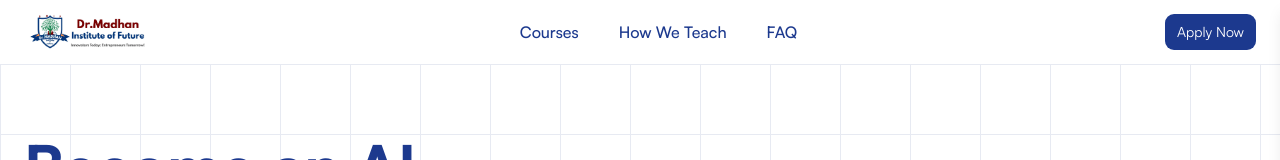
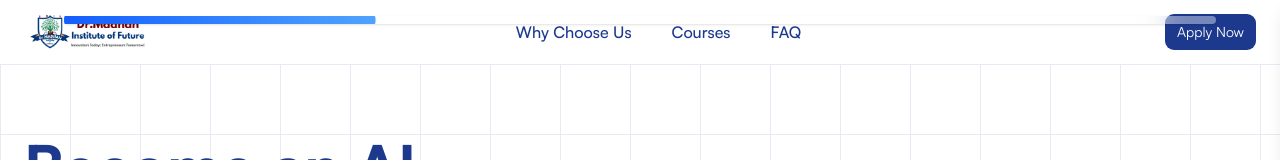
Before and after one commit to Sandy-8-bit/Academy, a React (Vite) app: page / in a window 1280 px wide. Shown: the top 160 px of the page. Built offline with nearby package versions, Linux system fonts and the light colour scheme; grey boxes are pictures that could not be loaded.

Commit message:
updated and new

```diff
--- a/src/Component/Layout/Footer.tsx
+++ b/src/Component/Layout/Footer.tsx
@@ -17,18 +17,18 @@ const Footer: React.FC = () => {
 
         {/* CENTER: Copyright */}
         <div className="text-center text-gray-600 text-sm">
-          © {new Date().getFullYear()} DMIF Academy. All rights reserved.
+          © {new Date().getFullYear()} DMIF-Certification. All rights reserved.
         </div>
 
         {/* RIGHT: Social Icons */}
         <div className="flex items-center gap-4 text-blue-900">
-          <a href="https://instagram.com" target="_blank" rel="noreferrer">
+          <a href="https://www.instagram.com/dr_madhan_institute/" target="_blank" rel="noreferrer">
             <Instagram size={22} className="hover:text-blue-700 transition" />
           </a>
-          <a href="https://linkedin.com" target="_blank" rel="noreferrer">
+          <a href="https://www.linkedin.com/company/drmadhan/posts/?feedView=all" target="_blank" rel="noreferrer">
             <Linkedin size={22} className="hover:text-blue-700 transition" />
           </a>
-          <a href="https://youtube.com" target="_blank" rel="noreferrer">
+          <a href="https://www.youtube.com/@Dr.MadhanInstituteofFuture" target="_blank" rel="noreferrer">
             <Youtube size={22} className="hover:text-blue-700 transition" />
           </a>
         </div>
--- a/src/Component/Layout/Topnav.tsx
+++ b/src/Component/Layout/Topnav.tsx
@@ -21,8 +21,9 @@ const TopNav: React.FC = () => {
 
         {/* Center Links (Desktop Only) */}
         <div className="hidden md:flex items-center gap-10 text-blue-900 font-medium">
+          <a href="#why" className="hover:text-blue-700 transition">Why Choose Us</a>
           <a href="#courses" className="hover:text-blue-700 transition">Courses</a>
-          <a href="#teach" className="hover:text-blue-700 transition">How We Teach</a>
+
           <a href="#faq" className="hover:text-blue-700 transition">FAQ</a>
         </div>
 
@@ -59,12 +60,13 @@ const TopNav: React.FC = () => {
 
         {/* Links */}
         <div className="flex flex-col px-5 py-6 gap-6 text-blue-900 text-lg">
+           <a href="#why" className="hover:text-blue-700" onClick={() => setSidebarOpen(false)}>
+            Why Choose Us
+          </a>
           <a href="#courses" className="hover:text-blue-700" onClick={() => setSidebarOpen(false)}>
             Courses
           </a>
-          <a href="#teach" className="hover:text-blue-700" onClick={() => setSidebarOpen(false)}>
-            How We Teach
-          </a>
+
           <a href="#faq" className="hover:text-blue-700" onClick={() => setSidebarOpen(false)}>
             FAQ
           </a>
--- a/src/Component/ui/sticky-scroll-reveal.tsx
+++ b/src/Component/ui/sticky-scroll-reveal.tsx
@@ -1,5 +1,6 @@
 import React, { useEffect, useRef, useState } from "react";
 import { motion, useScroll } from "framer-motion";
+import { useMotionValueEvent } from "framer-motion";
 
 const cn = (...classes: string[]) => classes.filter(Boolean).join(" ");
 
@@ -31,6 +32,10 @@ export const StickyScroll: React.FC<StickyScrollProps> = ({
     "#ffffff", // white
   ];
 
+const [showProgress, setShowProgress] = useState(false);
+
+
+
   const linearGradients = [
     "linear-gradient(to bottom right, #1e3a8a, #3b82f6)", // blue-900 to blue-500
     "linear-gradient(to bottom right, #1e40af, #60a5fa)", // blue-800 to blue-400
@@ -48,6 +53,18 @@ export const StickyScroll: React.FC<StickyScrollProps> = ({
     });
     return () => unsubscribe();
   }, [scrollYProgress, content.length]);
+
+  useMotionValueEvent(scrollYProgress, "change", (latest) => {
+
+
+  // Show only while container is actively scrolling
+  if (latest > 0 && latest < 1) {
+    setShowProgress(true);
+  } else {
+    setShowProgress(false);
+  }
+});
+
 
   return (
     <div ref={containerRef} className="relative">
@@ -96,6 +113,17 @@ export const StickyScroll: React.FC<StickyScrollProps> = ({
           </div>
         </motion.div>
       </div>
+      {/* Scroll progress bar */}
+      {showProgress && (
+<div className="fixed top-4 left-1/2 -translate-x-1/2 w-[90%] h-2 bg-white/40 backdrop-blur-md rounded-full z-50 shadow-sm">
+  <motion.div
+    className="h-full bg-gradient-to-r from-blue-600 to-blue-400 rounded-full"
+    style={{ scaleX: scrollYProgress, transformOrigin: "0% 50%" }}
+  />
+</div>
+)}
+
+
 
       {/* Scroll spacers - creates scroll distance for each section */}
       {content.map((_, index) => (
--- a/src/Pages/LandingPage/CoursesSection.tsx
+++ b/src/Pages/LandingPage/CoursesSection.tsx
@@ -119,7 +119,7 @@ export default function CoursesSection() {
       : courses.filter((c) => c.category === activeCategory);
 
   return (
-    <div className="w-full bg-white py-8 px-4 md:px-8">
+    <div id="courses" className="w-full bg-white py-8 px-4 md:px-8">
       <div>
         {/* Heading */}
         <h2 className="mb-6">
--- a/src/Pages/LandingPage/Faq.tsx
+++ b/src/Pages/LandingPage/Faq.tsx
@@ -42,7 +42,7 @@ export default function CertificationFAQ() {
   };
 
   return (
-    <div className="bg-white">
+    <div id='faq' className="bg-white">
       <div className="flex flex-col md:flex-row mx-auto px-4 sm:px-6 lg:px-8 py-10 sm:py-16">
 
         {/* Heading */}
--- a/src/Pages/LandingPage/WhyChooseUs.tsx
+++ b/src/Pages/LandingPage/WhyChooseUs.tsx
@@ -31,8 +31,8 @@ const content: ContentItem[] = [
     content: (
       <div className="h-full w-full bg-white flex items-center justify-center p-8">
         <img
-          src="https://images.unsplash.com/photo-1600880292089-90a7e086ee0c?w=1600&q=90&auto=format"
-          alt="Live Sessions"
+          src="https://images.unsplash.com/photo-1522202176988-66273c2fd55f?w=1600&q=90&auto=format"
+          alt="Lifetime Learning"
           className="w-full h-full object-cover rounded-lg"
         />
       </div>
@@ -46,8 +46,8 @@ const content: ContentItem[] = [
     content: (
       <div className="h-full w-full bg-white flex items-center justify-center p-8">
         <img
-          src="https://images.unsplash.com/photo-1555949963-aa79dcee981c?w=1600&q=90&auto=format"
-          alt="Hands-On Projects"
+        src="https://images.unsplash.com/photo-1522202176988-66273c2fd55f?w=1600&q=90&auto=format"
+          alt="Lifetime Learning"
           className="w-full h-full object-cover rounded-lg"
         />
       </div>
@@ -74,7 +74,7 @@ const content: ContentItem[] = [
 
 export function WhyChooseUs() {
   return (
-    <div className="w-full ">
+    <div id="why" className="w-full ">
 
       {/* Modern Theme Header — MATCHES THE SCREENSHOT */}
       <div className="bg-white pt-5 px-4 md:px-8  border-gray-200">
```
Also changed, not shown: vercel.json (added).
